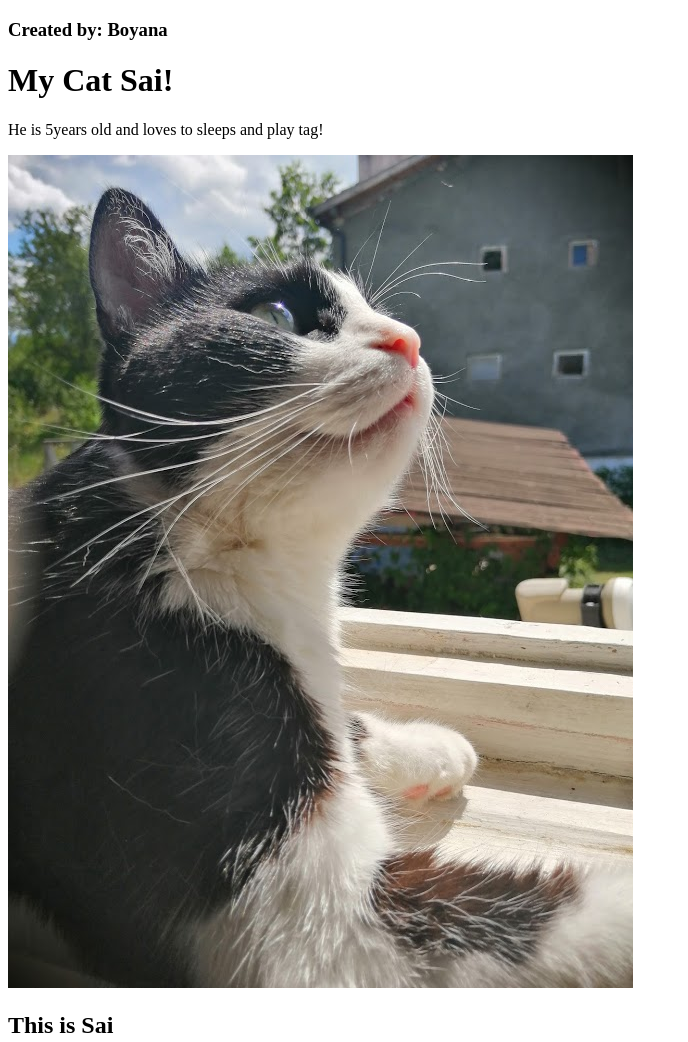
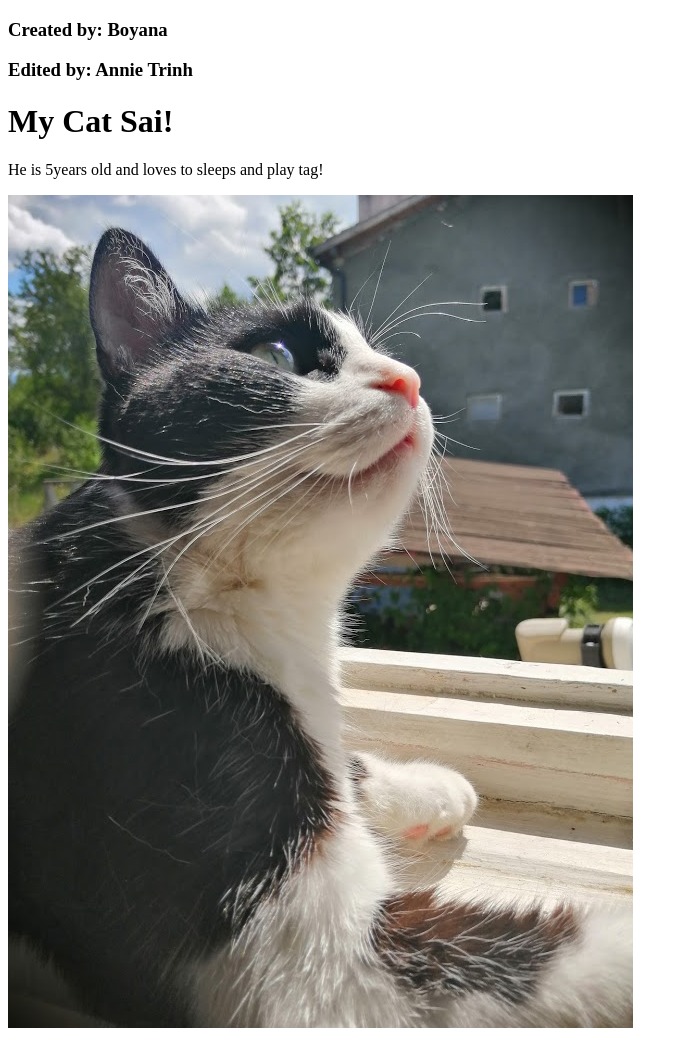
Before and after one commit to BoyanaTosheva/prj4-chapter-3, a plain HTML site: page index.html in a window 1280 px wide. Shown: the top 1042 px of the page, without its empty margins (0-688 px from the left). Drawn offline with Linux system fonts and the light colour scheme.

Commit message:
Update index.html

```diff
--- a/index.html
+++ b/index.html
@@ -7,6 +7,7 @@
         <body>
           <div id="introduction">
             <h3> <strong> Created by: </strong> Boyana </h3>
+            <h3> Edited by: Annie Trinh </h3>
             <h1> My Cat Sai! </h1>
             <p> He is 5years old and loves to sleeps and play tag!</p>
             <img src="./images/sai1.jpg" alt="A picture of my cat"/>
```
